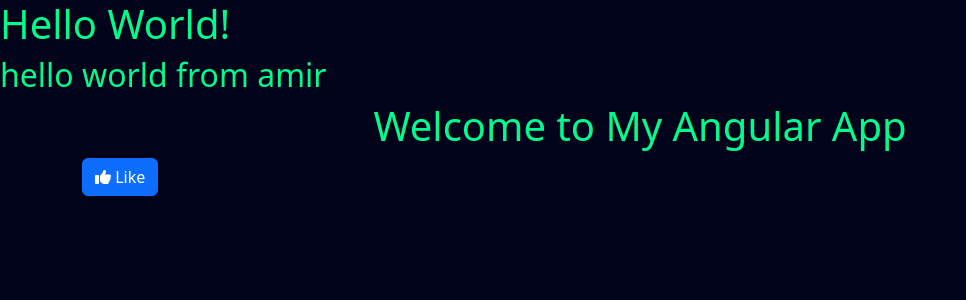
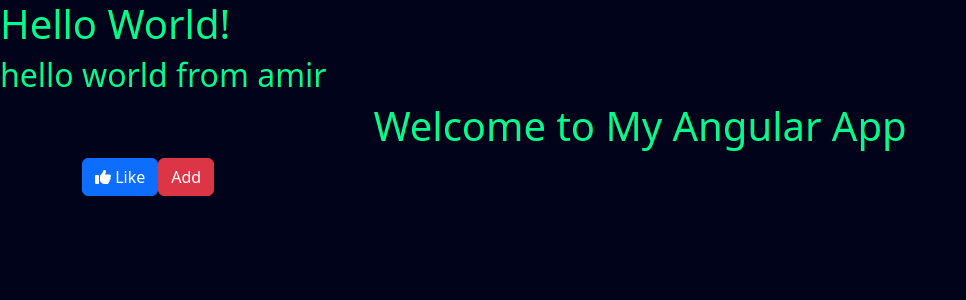
Before and after one commit to SE-Department-Projects/SE2_front, an Angular app: page / in a window 1280 px wide. Shown: the top 300 px of the page, without its empty margins (0-966 px from the left). Built offline with nearby package versions, Linux system fonts and the light colour scheme.

Commit message:
button Added

```diff
--- a/src/app/app.component.html
+++ b/src/app/app.component.html
@@ -8,6 +8,11 @@
       <button class="btn btn-primary">
         <i class="fas fa-thumbs-up"></i> Like
       </button>
+      <app-button
+        btnClass="btn btn-danger"
+        text="Add"
+        (btnClick)="btnTest()"
+      ></app-button>
     </div>
   </div>
 </div>
--- a/src/app/app.component.ts
+++ b/src/app/app.component.ts
@@ -3,8 +3,12 @@ import { Component } from '@angular/core';
 @Component({
   selector: 'app-root',
   templateUrl: './app.component.html',
-  styleUrls: ['./app.component.css']
+  styleUrls: ['./app.component.css'],
 })
 export class AppComponent {
   title = 'humanDetectionFront';
+
+  btnTest(): void {
+    console.log('IT WORKSSS!');
+  }
 }
--- a/src/app/shared/components/button/button.component.html
+++ b/src/app/shared/components/button/button.component.html
@@ -1 +1 @@
-<p>button works!</p>
+<button [ngClass]="btnClass" (click)="onClick()">{{ text }}</button>
--- a/src/app/shared/components/button/button.component.ts
+++ b/src/app/shared/components/button/button.component.ts
@@ -1,10 +1,16 @@
-import { Component } from '@angular/core';
+import { Component, Input, Output, EventEmitter } from '@angular/core';
 
 @Component({
   selector: 'app-button',
   templateUrl: './button.component.html',
-  styleUrls: ['./button.component.css']
+  styleUrls: ['./button.component.css'],
 })
 export class ButtonComponent {
+  @Input() text: string = '';
+  @Input() btnClass: string = '';
+  @Output() btnClick = new EventEmitter();
 
+  onClick() {
+    this.btnClick.emit();
+  }
 }
```
